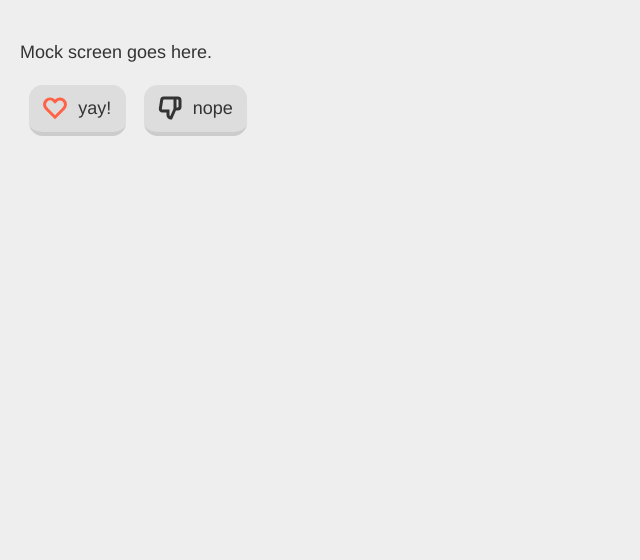
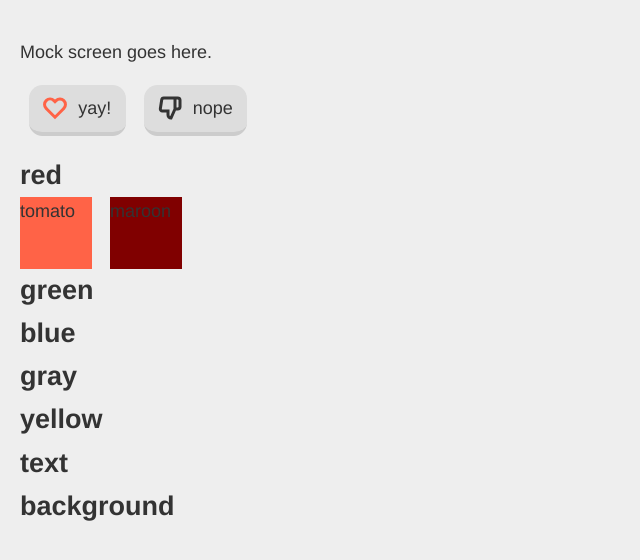
Before and after one commit to zstix/names-app, a React (Vite) app: page / in a window 1280 px wide. Shown: the top 560 px of the page, without its empty margins (0-640 px from the left). Built offline with nearby package versions, Linux system fonts and the light colour scheme.

Commit message:
chore: setup mocks for colors

```diff
--- a/src/components/GlobalStyles.tsx
+++ b/src/components/GlobalStyles.tsx
@@ -20,6 +20,11 @@ const reset = css`
     list-style: none;
     padding: 0;
   }
+
+  h1, h2, h3, h4 {
+    margin: 0;
+    padding: 0;
+  }
 `;
 
 const GlobalStyles: React.FC<{ theme: INamesAppTheme }> = ({ theme }) => (
--- a/src/components/Mock.tsx
+++ b/src/components/Mock.tsx
@@ -12,6 +12,23 @@ const Mock: React.FC<{ theme: INamesAppTheme }> = ({ theme }) => (
       <Button icon="heart">yay!</Button>
       <Button icon="thumbs-down">nope</Button>
     </p>
+    {Object.entries(theme.color).map(([color, variants]) => (
+      <div key={color}>
+        <h2>{color}</h2>
+        {Array.isArray(variants) && variants.map((variant, i) => (
+          <div
+            key={variant}
+            css={css`
+              width: 4em;
+              height: 4em;
+              margin-right: 1em;
+              display: inline-block;
+              background-color: ${variant};
+            `}
+          >{variant}</div>
+        ))}
+      </div>
+    ))}
   </div>
 );
 
--- a/src/index.tsx
+++ b/src/index.tsx
@@ -4,8 +4,8 @@ import { ThemeProvider } from '@emotion/react';
 
 // TODO: settings context for theme
 import { light } from './theme';
+import GlobalStyles from './components/GlobalStyles';
 // TODO: remove this
-import GlobalStyles from './components/GlobalStyles';
 import Mock from './components/Mock'
 
 const App = (
--- a/src/theme.ts
+++ b/src/theme.ts
@@ -5,19 +5,35 @@
 const mq = (size: number): string =>
   `@media screen and (min-width: ${size}px)`;
 
-const baseTheme = {
+const reverseColors = (colors: INamesAppThemeColorVariants) =>
+  Object.entries(colors)
+    .reduce((acc, [color, variants]) => ({
+      ...acc,
+      [color]: [...variants].reverse()
+    }), {}) as INamesAppThemeColorVariants;
+
+const base = {
   breakpoints: {
     mobile: mq(800),
     desktop: mq(1000)
   },
   fonts: {
     primary: '18px/1.6 Helvetica, sans-serif'
-  }
+  },
+};
+
+const colors: INamesAppThemeColorVariants = {
+  red: ['tomato', 'maroon'],
+  green: [],
+  blue: [],
+  gray: [],
+  yellow: [],
 };
 
 export const light: INamesAppTheme = {
-  ...baseTheme,
+  ...base,
   color: {
+    ...colors,
     text: {
       primary: '#333',
       secondary: '#666',
@@ -25,6 +41,21 @@ export const light: INamesAppTheme = {
     background: {
       primary: '#eee',
       secondary: '#ccc'
-    }
+    },
   }
 };
+
+export const dark: INamesAppTheme = {
+  ...base,
+  color: {
+    ...reverseColors(colors),
+    text: {
+      primary: '#333',
+      secondary: '#666',
+    },
+    background: {
+      primary: '#eee',
+      secondary: '#ccc'
+    },
+  }
+}
--- a/src/types/emotion.d.ts
+++ b/src/types/emotion.d.ts
@@ -1,5 +1,5 @@
 import '@emotion/react';
 
 declare module '@emotion/react' {
-  export interface Theme extends NamesAppTheme { }
+  export interface Theme extends INamesAppTheme { }
 }
```
Also changed, not shown: src/types/theme.d.ts (+9 -1 lines).
